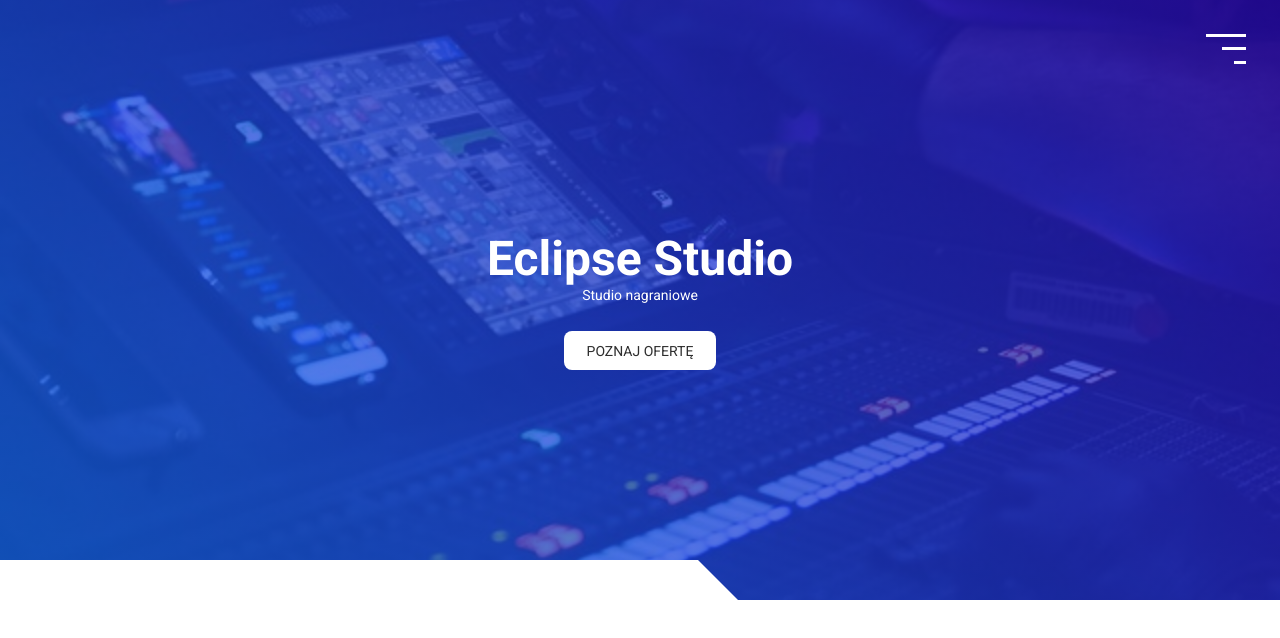
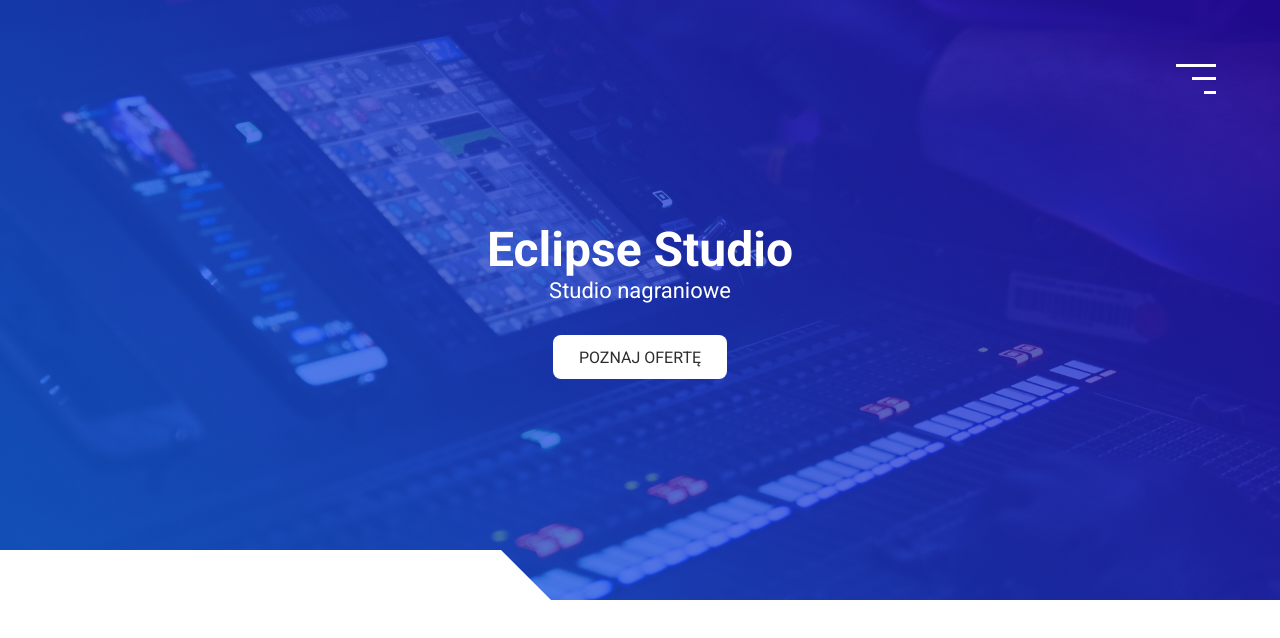
Before and after one commit to KacperLechicki/EclipseStudio, a plain HTML site: page index.html in a window 1280 px wide. Drawn offline with Linux system fonts and the light colour scheme.

Commit message:
header media + some updates

```diff
--- a/index.html
+++ b/index.html
@@ -15,12 +15,15 @@
 
 <body>
 
+    <!-- NAWIGACJA -->
+    <nav>
         <!-- BURGER BUTTON -->
         <button class="burger-btn">
             <div class="burger-btn__box">
                 <div class="burger-btn__bars"></div>
             </div>
         </button>
+    </nav>
 
     <!-- HEADER -->
     <header class="header">
--- a/scss/style.scss
+++ b/scss/style.scss
@@ -91,7 +91,7 @@ body {
 	}
 
 	&__text {
-		font-size: 1.4rem;
+		font-size: 2.6rem;
 	}
 
 	&__btn {
@@ -111,3 +111,36 @@ body {
 		}
 	}
 }
+
+// MEDIA
+@media (min-width: 768px) {
+	.side-block {
+		height: 50px;
+		width: 45%;
+	}
+
+	.header {
+		&__head {
+			font-size: 6.6rem;
+		}
+
+		&__text {
+			font-size: 2.2rem;
+		}
+
+		&__btn {
+			font-size: 1.6rem;
+		}
+	}
+}
+
+@media (min-width: 992px) {
+	.burger-btn {
+		top: 50px;
+		right: 50px;
+	}
+
+	.header {
+		background-image: colors.$blue-gradient, url('../img/header_1920.jpeg');
+	}
+}
```
Also changed, not shown: css/style.css, 1 other file. Lines whose indentation alone changed are shown as unchanged.
